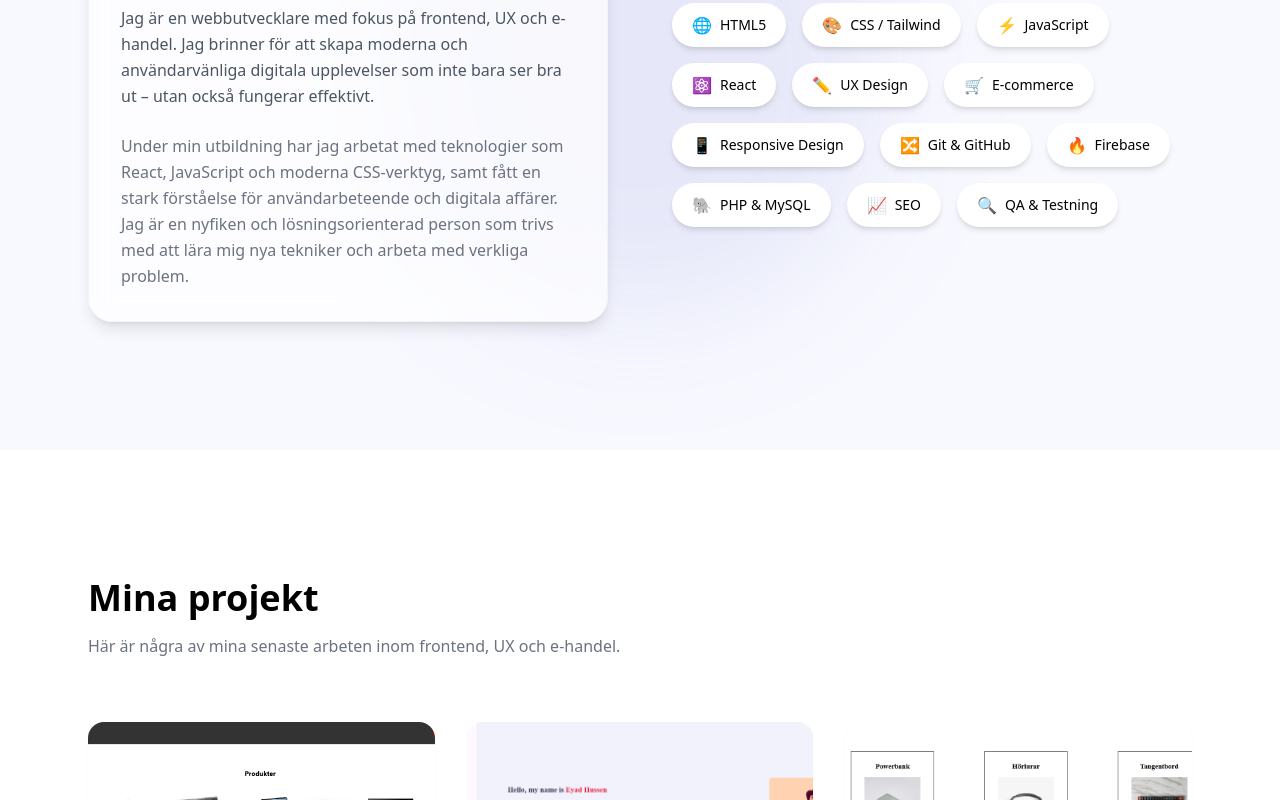
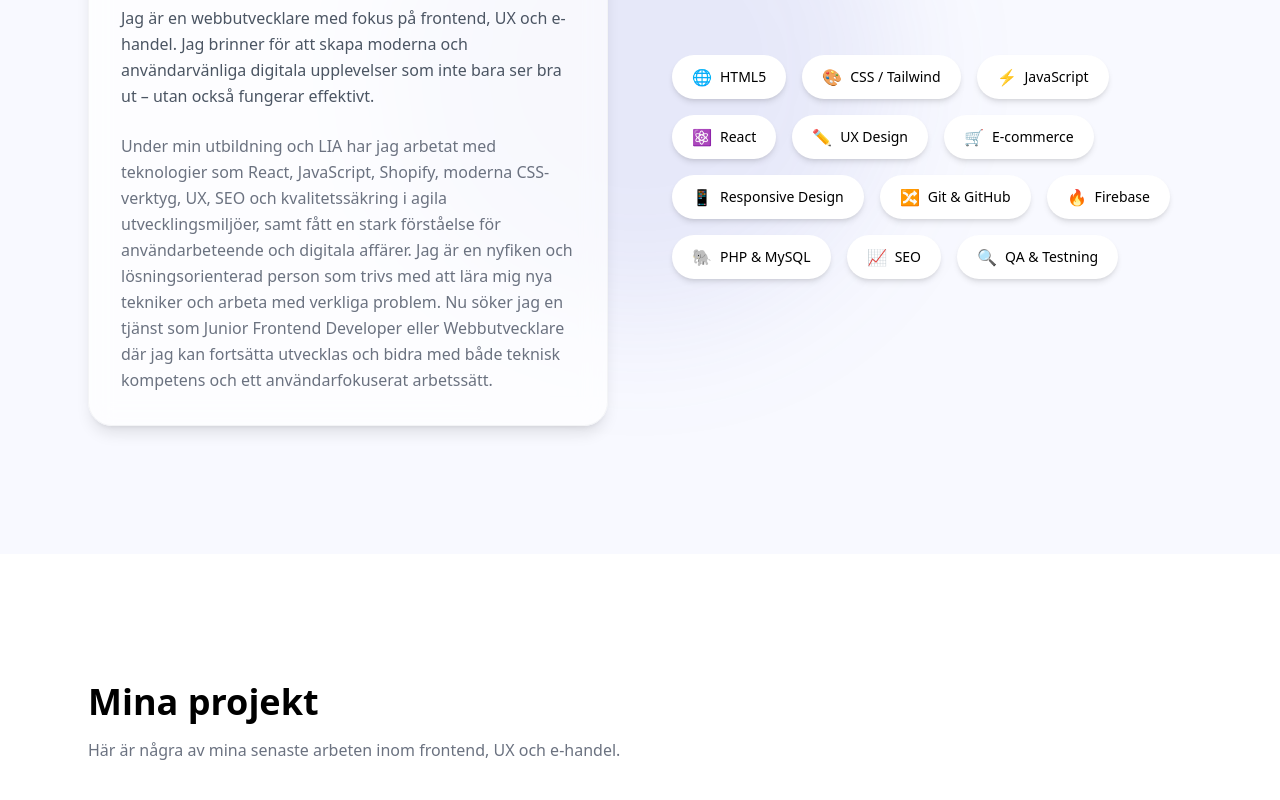
Before and after one commit to Eyadho/My-portfolio, a React (Vite) app: page / in a window 1280 px wide. Shown: the part 1020-1820 px from the top of the page. Built offline with nearby package versions, Linux system fonts and the light colour scheme.

Commit message:
added more text

```diff
--- a/src/components/About.jsx
+++ b/src/components/About.jsx
@@ -18,12 +18,10 @@ const skills = [
 function About() {
   return (
     <section id="about" className="relative py-32 bg-[#f8f9ff] overflow-hidden">
-
       {/* BACKGROUND GLOW */}
       <div className="absolute top-10 left-1/2 -translate-x-1/2 w-[500px] h-[500px] bg-primary/10 blur-3xl rounded-full"></div>
 
       <div className="max-w-6xl mx-auto px-4 md:px-6 grid md:grid-cols-2 gap-10 md:gap-16 items-center relative z-10">
-
         {/* TEXT CARD */}
         <motion.div
           initial={{ opacity: 0, y: 40 }}
@@ -33,15 +31,26 @@ function About() {
         >
           <h2 className="text-4xl font-bold mb-6">Om mig</h2>
           <p className="text-gray-600 mb-6 leading-relaxed">
-            Jag är en webbutvecklare med fokus på frontend, UX och e-handel.
-            Jag brinner för att skapa moderna och användarvänliga digitala
-            upplevelser som inte bara ser bra ut – utan också fungerar effektivt.
+            Jag är en webbutvecklare med fokus på frontend, UX och e-handel. Jag
+            brinner för att skapa moderna och användarvänliga digitala
+            upplevelser som inte bara ser bra ut – utan också fungerar
+            effektivt.
           </p>
           <p className="text-gray-500 leading-relaxed">
-            Under min utbildning har jag arbetat med teknologier som React,
+            {/* Under min utbildning har jag arbetat med teknologier som React,
             JavaScript och moderna CSS-verktyg, samt fått en stark förståelse
             för användarbeteende och digitala affärer.
-            Jag är en nyfiken och lösningsorienterad person som trivs med att lära mig nya tekniker och arbeta med verkliga problem.
+            Jag är en nyfiken och lösningsorienterad person som trivs med att lära mig nya tekniker och arbeta med verkliga problem. */}
+
+            Under min utbildning och LIA har jag arbetat med teknologier som
+            React, JavaScript, Shopify, moderna CSS-verktyg, UX, SEO och
+            kvalitetssäkring i agila utvecklingsmiljöer, samt fått en stark
+            förståelse för användarbeteende och digitala affärer. Jag är en
+            nyfiken och lösningsorienterad person som trivs med att lära mig nya
+            tekniker och arbeta med verkliga problem. Nu söker jag en tjänst som
+            Junior Frontend Developer eller Webbutvecklare där jag kan fortsätta
+            utvecklas och bidra med både teknisk kompetens och ett
+            användarfokuserat arbetssätt.
           </p>
         </motion.div>
 
@@ -63,10 +72,9 @@ function About() {
             </motion.div>
           ))}
         </motion.div>
-
       </div>
     </section>
-  )
+  );
 }
 
 export default About
```
